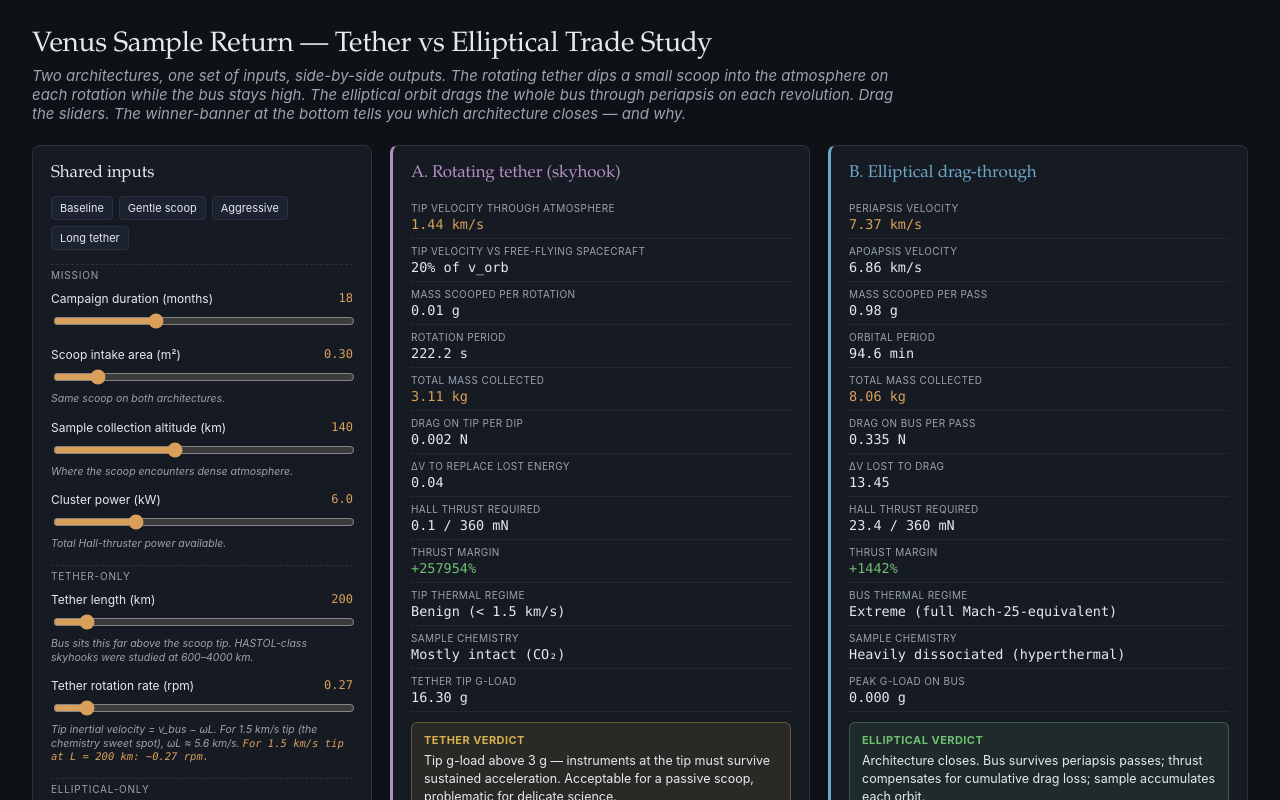
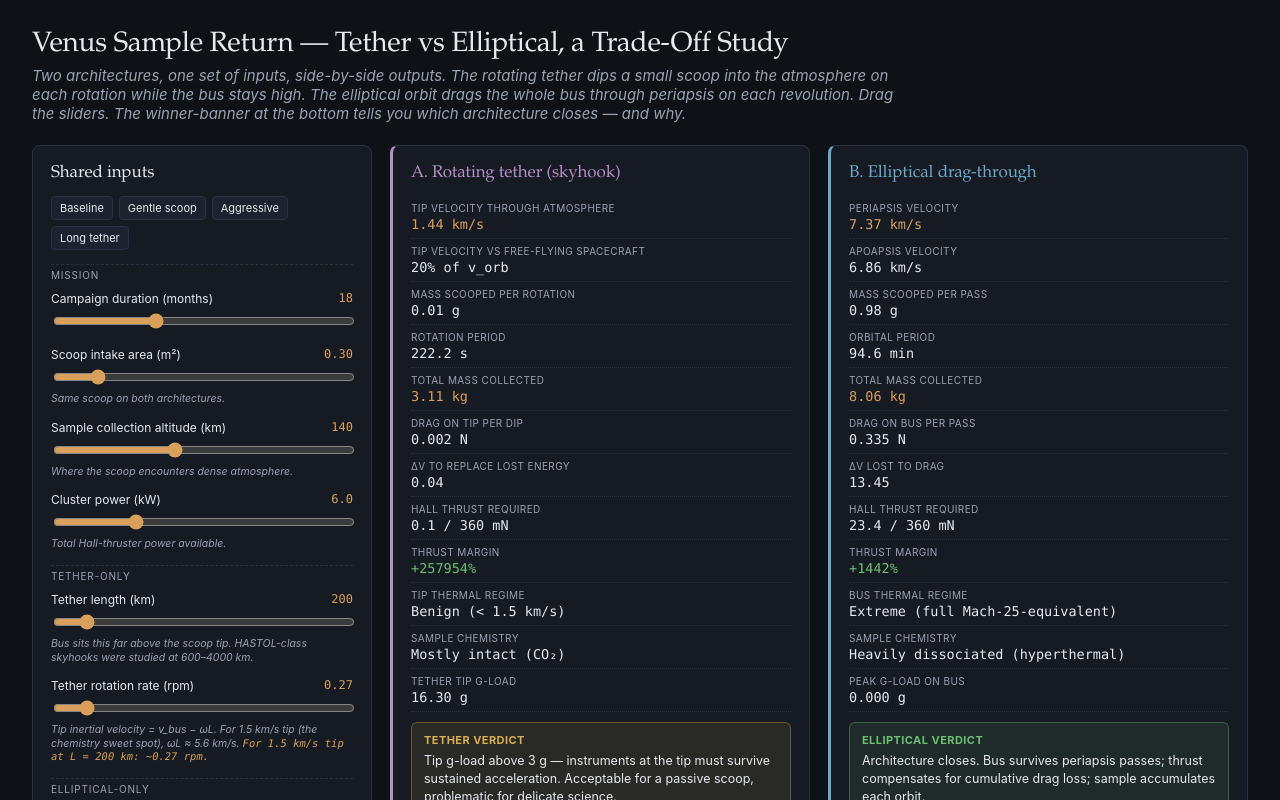
Before and after one commit to Furnival/gauss_modules_swarm, a plain HTML site: page venus_tether_compare.html in a window 1280 px wide. Shown: the top 800 px of the page. Drawn offline with Linux system fonts and the light colour scheme.

Commit message:
Update title and heading for trade-off study

```diff
--- a/venus_tether_compare.html
+++ b/venus_tether_compare.html
@@ -2,7 +2,7 @@
 <html lang="en">
 <head>
 <meta charset="UTF-8">
-<title>Venus Sample Return — Tether vs Elliptical Trade Study</title>
+<title>Venus Sample Return — Tether vs Elliptical Trade-Off Study</title>
 <meta name="viewport" content="width=device-width, initial-scale=1">
 <style>
   :root {
@@ -73,7 +73,7 @@
 </head>
 <body>
 
-<h1>Venus Sample Return — Tether vs Elliptical Trade Study</h1>
+<h1>Venus Sample Return — Tether vs Elliptical, a Trade-Off Study</h1>
 <div class="deck">Two architectures, one set of inputs, side-by-side outputs. The rotating tether dips a small scoop into the atmosphere on each rotation while the bus stays high. The elliptical orbit drags the whole bus through periapsis on each revolution. Drag the sliders. The winner-banner at the bottom tells you which architecture closes — and why.</div>
 
 <div class="layout">
```
